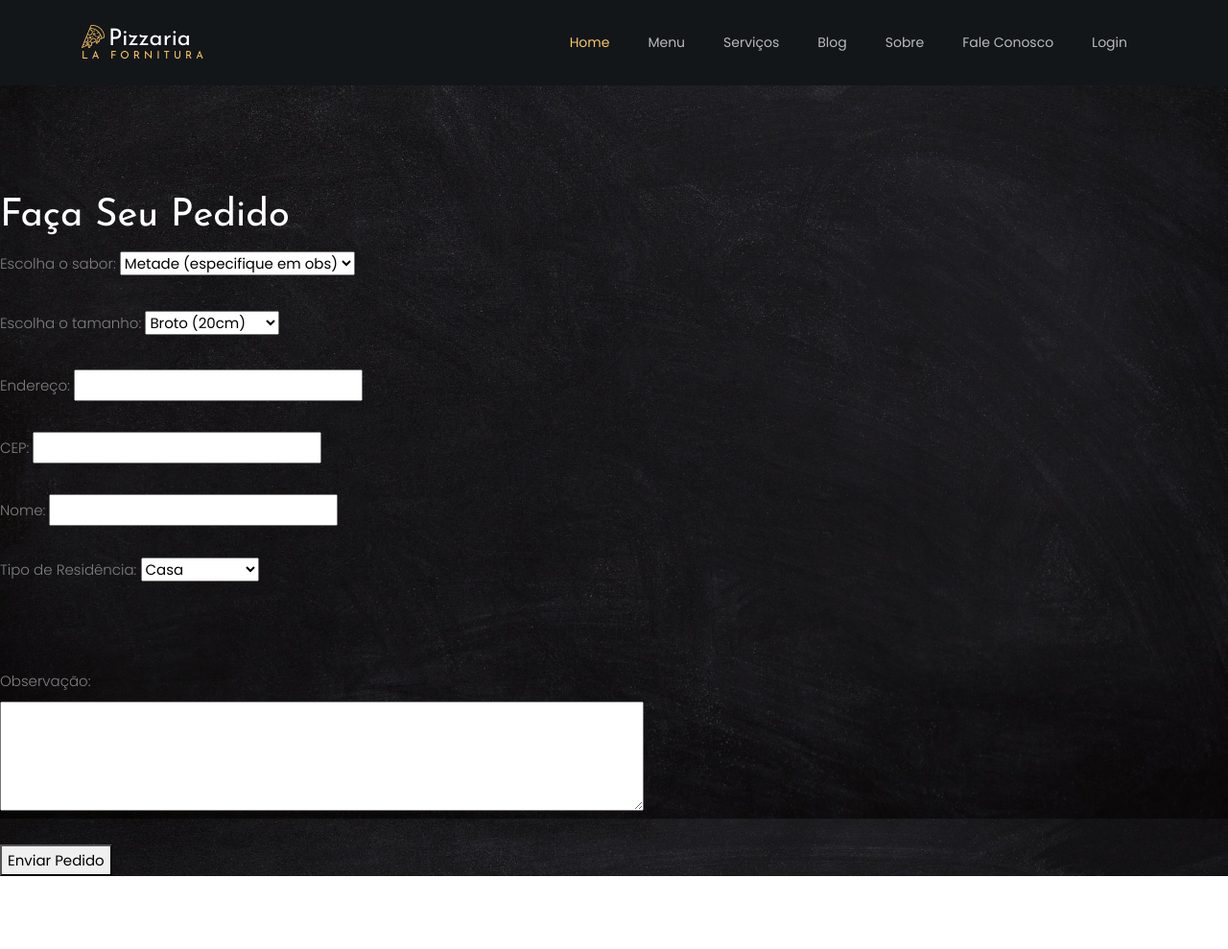
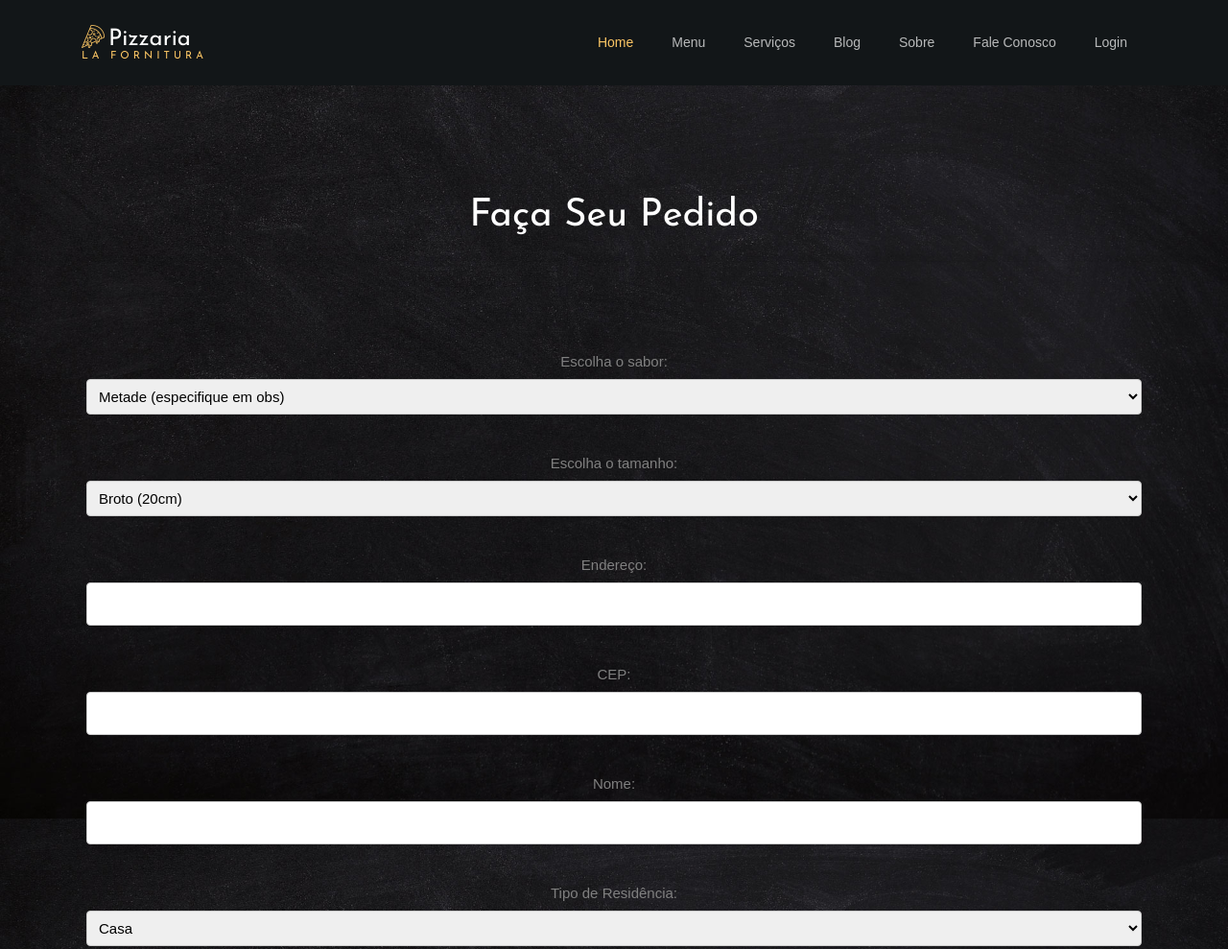
Before and after one commit to Brenoch/TCC-PIZZA-ULTIMO-OF, a plain HTML site: page menu.html in a window 1280 px wide. Shown: the top 989 px of the page at 96% size. Before the commit the page ends 913 px from the top, so only its background shows below. Drawn offline with nearby package versions, Linux system fonts and the light colour scheme.

Commit message:
menu stylee

```diff
--- a/menu.html
+++ b/menu.html
@@ -23,7 +23,95 @@
   <link rel="stylesheet" href="css/icomoon.css">
   <link rel="stylesheet" href="css/style.css">
 
-  <style></style>
+  <style>
+
+.icons button:hover {
+    color: #f00; /* Cor do ícone ao passar o mouse */
+  }
+
+  .icons button span {
+    font-size: 1.2rem; /* Tamanho do texto ao lado do ícone */
+  }
+
+  @media screen and (max-width: 768px) {
+    .navbar {
+      display: none;
+    }
+
+    .menu-toggle {
+      display: block;
+    }
+
+    .menu-items {
+      display: none;
+    }
+
+    .menu-items.show {
+      display: block;
+    }
+  }
+
+    /* Reset de estilos padrão */
+* {
+  margin: 0;
+  padding: 0;
+  box-sizing: border-box;
+}
+
+/* Estilos para o corpo da página */
+body {
+  font-family: Arial, sans-serif;
+  background-color: #f4f4f4;
+}
+
+/* Estilos para o título */
+h1 {
+  text-align: center;
+  margin-bottom: 20px;
+}
+
+/* Estilos para o formulário */
+form {
+  padding: 90px;
+  border-radius: 8px;
+  box-shadow: 0 0 10px rgba(0, 0, 0, 0.1);
+}
+
+/* Estilos para as labels dos campos */
+label {
+  display: block;
+  margin-bottom: 5px;
+}
+
+/* Estilos para os inputs */
+input[type="text"],
+select,
+textarea {
+  width: 100%;
+  padding: 8px;
+  margin-bottom: 10px;
+  border-radius: 4px;
+  border: 1px solid #ccc;
+}
+
+/* Estilos para o botão */
+
+button{
+  padding: 10px;
+  border: none;
+  background-color: #ff5722;
+  color: #fff;
+  border-radius: 4px;
+  cursor: pointer;
+  transition: background-color 0.3s ease;
+}
+
+button:hover {
+  background-color: #f44336;
+}
+
+
+  </style>
 
 <body>
 
@@ -53,10 +141,9 @@
 
     <br><br><br><br>
 
-    <h1>Faça Seu Pedido</h1>
+    <h1 class="text-center">Faça Seu Pedido</h1>
 
-    <form action="https://formsubmit.co/pizzarialafornitura@gmail.com" method="POST">
-
+    <form class=" text-center " action="https://formsubmit.co/pizzarialafornitura@gmail.com" method="POST">
 
       <label for="sabor">Escolha o sabor:</label>
   <select id="sabor" name="sabor">
```
